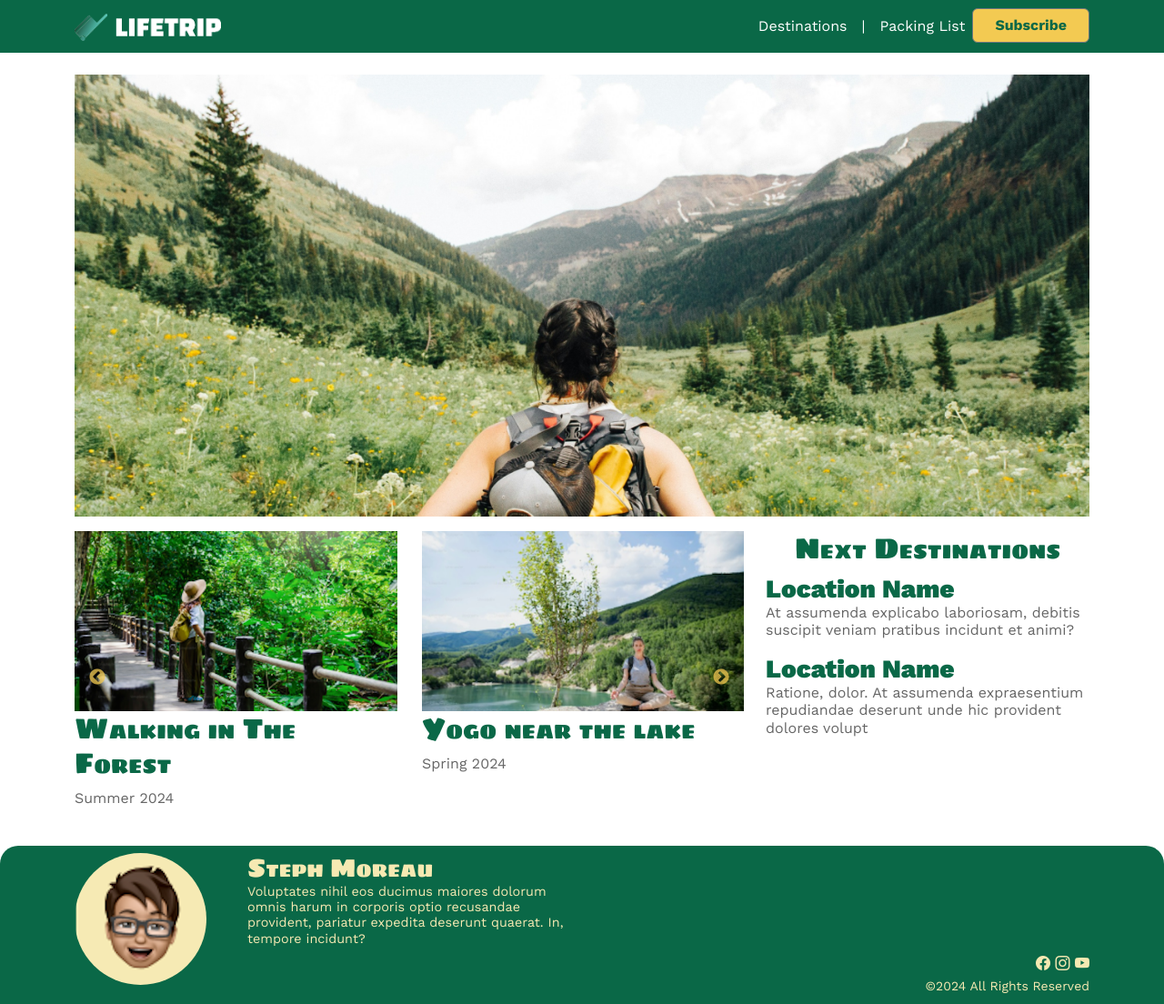
After one commit to stephaniemoreaujac/FSD-12, a PHP site: page / in a window 1280 px wide. The commit adds this page. Shown: the whole page at 91% size. Run offline with PHP 8.4, Linux system fonts and the light colour scheme; some libraries are stand-ins or nearby versions.

Commit message:
Bootstrap Home
A little fine tuning still needed to alter the text sizing

```diff
--- /dev/null
+++ b/Web Design/Code/lifeTrip/index.html
@@ -0,0 +1,157 @@
+<!DOCTYPE html>
+<html lang="en">
+  <head>
+    <meta charset="utf-8">
+    <meta name="viewport" content="width=device-width, initial-scale=1">
+    <title>LifeTrip</title>
+    <link href="https://cdn.jsdelivr.net/npm/bootstrap@5.3.3/dist/css/bootstrap.min.css" rel="stylesheet" integrity="sha384-QWTKZyjpPEjISv5WaRU9OFeRpok6YctnYmDr5pNlyT2bRjXh0JMhjY6hW+ALEwIH" crossorigin="anonymous">
+    <link rel="stylesheet" href="https://cdnjs.cloudflare.com/ajax/libs/slick-carousel/1.9.0/slick.min.css" integrity="sha512-yHknP1/AwR+yx26cB1y0cjvQUMvEa2PFzt1c9LlS4pRQ5NOTZFWbhBig+X9G9eYW/8m0/4OXNx8pxJ6z57x0dw==" crossorigin="anonymous" referrerpolicy="no-referrer" />
+    <link rel="stylesheet" href="https://cdnjs.cloudflare.com/ajax/libs/slick-carousel/1.9.0/slick-theme.min.css" integrity="sha512-17EgCFERpgZKcm0j0fEq1YCJuyAWdz9KUtv1EjVuaOz8pDnh/0nZxmU6BBXwaaxqoi9PQXnRWqlcDB027hgv9A==" crossorigin="anonymous" referrerpolicy="no-referrer" />
+    <link rel="stylesheet" href="styles/main.css">
+</head>
+  <body class="home">
+    <!-- header -->
+    <header class="mb-2 mb-md-4">
+        <nav class="navbar navbar-expand-md">
+            <div class="container">
+              <a class="navbar-brand" href="index.html"><img src="images/lifetrip-logo.png" alt="LifeTrip"></a>
+              <button class="navbar-toggler" type="button" data-bs-toggle="collapse" data-bs-target="#navbarSupportedContent" aria-controls="navbarSupportedContent" aria-expanded="false" aria-label="Toggle navigation">
+                <span class="navbar-toggler-icon"></span>
+              </button>
+              <div class="collapse navbar-collapse" id="navbarSupportedContent">
+                <ul class="navbar-nav ms-auto mb-2 mb-sm-0">
+                  <li class="nav-item">
+                    <a class="nav-link" href="#">Destinations</a>
+                  </li>
+                  <li class="nav-item">
+                    <a class="nav-link" href="#">Packing List</a>
+                  </li>
+                  <li class="nav-item">
+                    <a class="btn btn-secondary px-4 fw-bold" href="#">Subscribe</a>
+                  </li>
+                </ul>
+              </div>
+            </div>
+          </nav>
+    </header>
+    <!-- main content -->
+    <main>
+      <div class="container">
+        <div class="row">
+            <div class="col-12">
+              <img class="img-fluid" src="images/girl-in-mountains.png" >
+            </div>
+        </div>
+        <div class="row mt-3">
+          <div class="col-12 d-md-none">
+            <h2 class="text-center">Destinations</h2>
+          </div>
+          <div class="col-12 col-md-8 col-xxl-9">
+            <div class="slickSlider">
+              <div>
+                <img class="img-fluid" src="images/destination_forest.png">
+                <article>
+                  <h2>Walking in The Forest</h2>
+                <p>Summer 2024</p>
+              </article>
+              </div>
+              <div>
+                <img class="img-fluid" src="images/destination_yoga.png">
+                <article>
+                  <h2>Yogo near the lake</h2>
+                  <p>Spring 2024</p>
+                </article>
+              </div>
+              <div>
+                <img class="img-fluid" src="images/destination_hammock.png">
+                <article>
+                  <h2>Quietly Hammocking</h2>
+                  <p>Winter 2023</p>
+                </article>
+              </div>
+            </div>
+          </div>
+          <!-- next destination -->
+          <div class="col-12 col-md-4 col-xxl-3">
+            <h2 class="text-center">Next Destinations</h2>
+            <article class="nextDestination">
+              <h3>Location Name</h3>
+              <p>At assumenda explicabo laboriosam, debitis suscipit veniam pratibus incidunt et animi?</p>
+            </article>
+            <article class="nextDestination d-md-none d-lg-block">
+              <h3>Location Name</h3>
+              <p>Ratione, dolor. At assumenda expraesentium repudiandae deserunt unde hic provident dolores volupt</p>
+            </article>
+          </div>
+        </div>
+      </div>
+    </main>
+    <!-- footer -->
+    <footer class="py-2 mt-2 mt-md-4">
+        <div class="container">
+            <div class="row">
+                <div class="col-3 col-md-2">
+                    <img src="images/profile.png" class="img-fluid circleImage">
+                </div>
+                <div class="col-9 col-md-7 col-lg-4 col-xxl-3">
+                    <h3 class="mb-0">Steph Moreau</h3>
+                    <p class="smallerText">Voluptates nihil eos ducimus maiores dolorum omnis harum in corporis optio recusandae provident, pariatur expedita deserunt quaerat. In, tempore incidunt?</p>
+                </div>
+
+                <div class="col-12 footerSocialLegal">
+                    <div class="row">
+                        <div class="col-6 col-md-12 order-md-last text-md-end">
+                            <small>&copy;2024 All Rights Reserved</small>
+                        </div>
+                        <div class="col-6 text-end col-md-12">
+                                <a href="#"><i class="bi bi-facebook"></i></a>
+                                <a href="#"><i class="bi bi-instagram"></i></a>
+                                <a href="#"><i class="bi bi-youtube"></i></a>
+
+                        </div>
+                    </div>
+                </div>
+
+<!--                <div class="col-6 col-md-12 order-md-last text-md-end">
+                    <small>&copy;2024 All Rights Reserved</small>
+                </div>
+                <div class="col-6 text-end col-md-2 offset-md-1 offset-lg-4">
+                    <!-- TODO: fix vertical alignment at md+-- >
+                        <a href="#"><i class="bi bi-facebook"></i></a>
+                        <a href="#"><i class="bi bi-instagram"></i></a>
+                        <a href="#"><i class="bi bi-youtube"></i></a>
+
+                </div> -->
+            </div>
+        </div>
+    </footer>
+    <script src="https://cdn.jsdelivr.net/npm/bootstrap@5.3.3/dist/js/bootstrap.bundle.min.js" integrity="sha384-YvpcrYf0tY3lHB60NNkmXc5s9fDVZLESaAA55NDzOxhy9GkcIdslK1eN7N6jIeHz" crossorigin="anonymous"></script>
+
+    <script type="text/javascript" src="//code.jquery.com/jquery-1.11.0.min.js"></script>
+    <script type="text/javascript" src="//code.jquery.com/jquery-migrate-1.2.1.min.js"></script>
+
+    <script src="https://cdnjs.cloudflare.com/ajax/libs/slick-carousel/1.9.0/slick.min.js" integrity="sha512-HGOnQO9+SP1V92SrtZfjqxxtLmVzqZpjFFekvzZVWoiASSQgSr4cw9Kqd2+l8Llp4Gm0G8GIFJ4ddwZilcdb8A==" crossorigin="anonymous" referrerpolicy="no-referrer"></script>
+    <script>
+      $(document).ready(function(){
+        $('.slickSlider').slick({
+          slidesToShow: 3,
+          responsive: [
+            {
+              breakpoint: 1400,
+              settings: {
+                slidesToShow: 2,
+              }
+            },
+            {
+              breakpoint:768,
+              settings: {
+                slidesToShow: 1,
+              }
+            }
+          ]
+        });
+      });
+
+    </script>
+  </body>
+</html>
--- a/Web Design/Code/lifeTrip/styles/main.css
+++ b/Web Design/Code/lifeTrip/styles/main.css
@@ -4,9 +4,14 @@
 *{
     font-family: "Work Sans", Arial, Helvetica, sans-serif;
 }
+main{
+    color:#666;
+}
+
 h1, h2, h3, h4, h5, h6{
     font-family: "Sigmar One", Impact, Haettenschweiler, 'Arial Narrow Bold', sans-serif;
     font-variant: small-caps;
+    color: #0A6847;
 }
 
 body > header, body > footer{
@@ -79,6 +84,50 @@ body > footer a:active{
     color: #F3CA52;;
 }
 
+.nextDestination h3{
+    font-family: "Work Sans", Arial, Helvetica, sans-serif;
+    font-weight: 900;
+    font-variant:normal;
+    margin-bottom: 0;
+}
+.nextDestination p{
+    line-height: 1.2em;;
+}
+
+/* SLIDER */
+.slick-next:before, .slick-prev:before {
+    color: #F3CA52;
+}
+.slick-prev {
+    left: 15px;
+    z-index: 10;
+}
+.slick-next{
+    right: 15px;
+    z-index: 10;
+}
+
+.slickSlider div{
+    position: relative;
+}
+/* Add spacing between slides */
+.slickSlider { overflow: hidden;}
+.slick-slide { margin-left:27px; }
+.slick-list { margin-left:-27px; }
+
+@media (max-width:767px){
+    .slickSlider article{
+        background-color: rgba(10, 104, 71, .8);
+        position: absolute;
+        bottom: 0;
+        width: 100%;
+        color: #F6E9B2;
+    }
+    .slickSlider article h2{
+        color: #F6E9B2;
+    }
+
+}
 /* MEDIA QUERIES */
 @media (min-width:768px) {
     .footerSocialLegal{
```
Also changed, not shown: Web Design/Code/lifeTrip/images/destination_forest.png (added), Web Design/Code/lifeTrip/images/destination_hammock.png (added), Web Design/Code/lifeTrip/images/destination_yoga.png (added), Web Design/Code/lifeTrip/images/girl-in-mountains.png (added), Web Design/Code/lifeTrip/images/profile.png (added).
